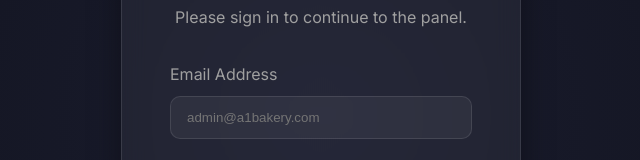
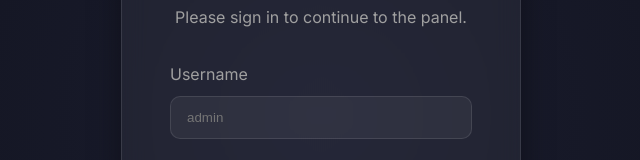
Before and after one commit to reachussocialdaddy/a1bakeryadmin, a plain HTML site: page login.html in a window 1280 px wide. Shown: the part 285-445 px from the top of the page, 319-959 px from the left. Drawn offline with Linux system fonts and the light colour scheme.

Commit message:
Fix login credential form handling

```diff
--- a/js/login.js
+++ b/js/login.js
@@ -5,7 +5,7 @@ document.addEventListener('DOMContentLoaded', () => {
     loginForm.addEventListener('submit', (e) => {
         e.preventDefault();
 
-        const email = loginForm.querySelector('input[type="email"]').value;
+        const email = loginForm.querySelector('input[type="text"]').value;
         const password = loginForm.querySelector('input[type="password"]').value;
 
         if (email === 'admin' && password === 'Socialdaddy') {
--- a/login.html
+++ b/login.html
@@ -42,8 +42,8 @@
 
         <form id="loginForm">
             <div class="form-group" style="text-align: left;">
-                <label>Email Address</label>
-                <input type="email" class="form-input" placeholder="admin@a1bakery.com" required>
+                <label>Username</label>
+                <input type="text" class="form-input" placeholder="admin" required>
             </div>
             <div class="form-group" style="text-align: left;">
                 <label>Password</label>
```
